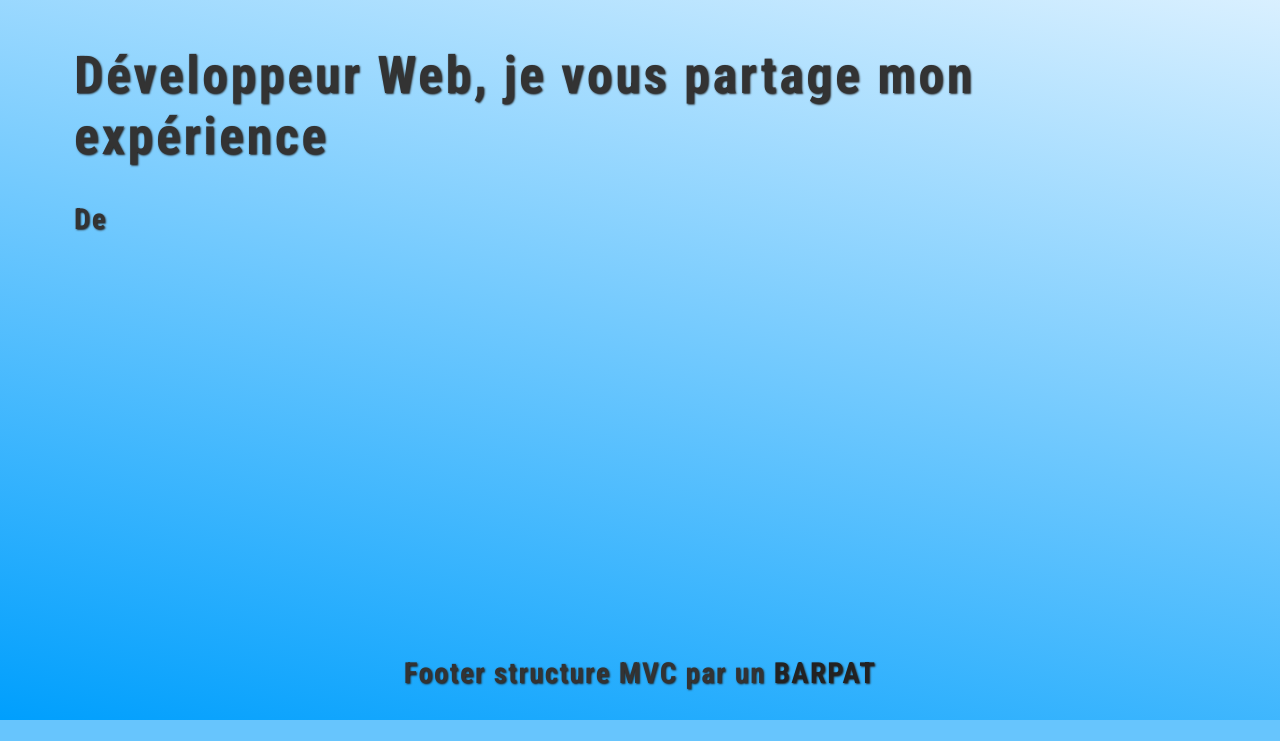
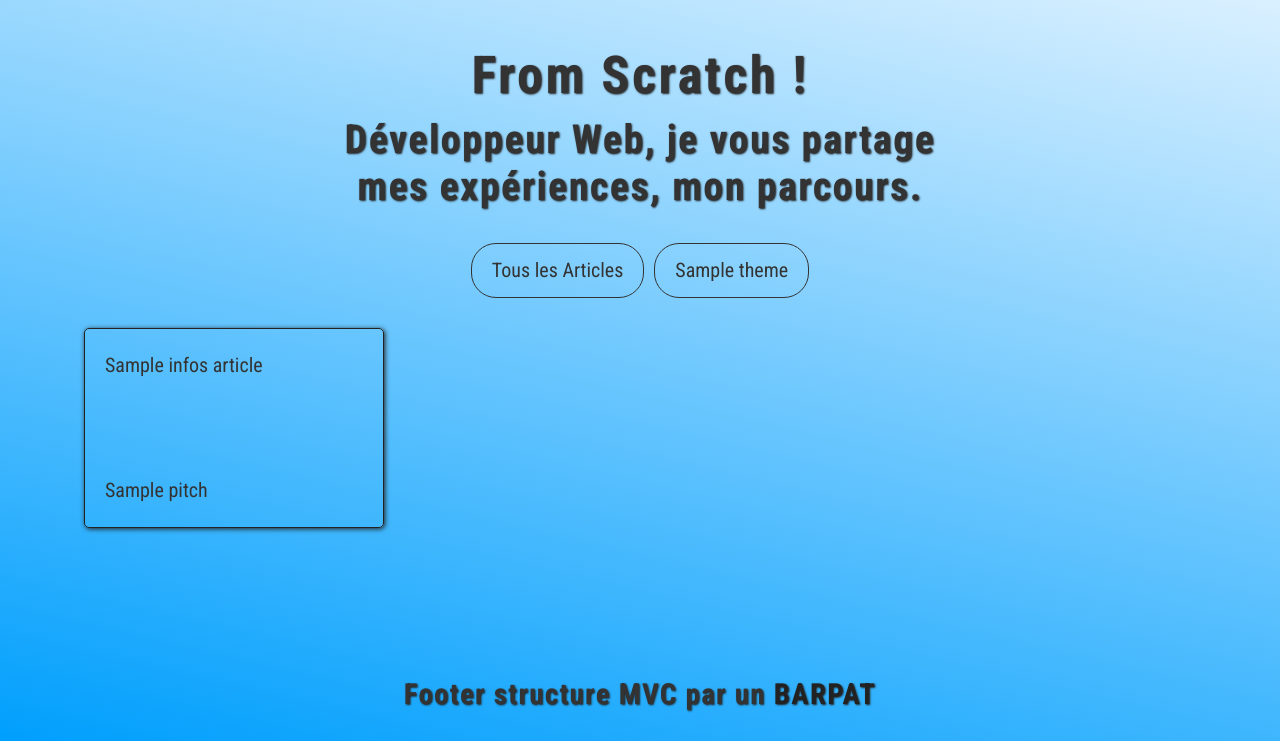
Before and after one commit to ChristopheC-83/blog_barpat, a PHP site: template views/pages/accueil.view.php in a window 1280 px wide. Shown: the part 80-821 px from the top of the page. Before the commit the page ends 800 px from the top, so only its background shows below. Run offline with PHP 8.4, Linux system fonts and the light colour scheme; the template is opened without the code that fills it: most values are stand-ins (such as "Sample title", 1, 10 or a date in 2020); some libraries are stand-ins or nearby versions.

Commit message:
MEP articles

```diff
--- /dev/null
+++ b/public/style/communs/_articleCard.scss
@@ -0,0 +1,27 @@
+.allCards{
+    display: flex;
+    margin: 20px 0;
+    gap: 5px;
+    flex-wrap: wrap;
+}
+
+.rocket{
+    background: linear-gradient(12deg, rgba(142,118,241,1) 0%, rgba(203,190,255,1) 100%);
+}
+
+
+
+.articleCard{
+    width: 300px;
+    height: 200px;
+    border : 1px solid $noir;
+    border-radius: 5px;
+    padding: 20px;
+    box-shadow: 1px 1px 5px $noir;
+    flex-shrink:0;
+    display: flex;
+    flex-direction: column;
+    justify-content: space-between;
+
+
+}
--- a/public/style/pages/_accueil.scss
+++ b/public/style/pages/_accueil.scss
@@ -1,2 +1,28 @@
 .accueil {
+  .intro {
+    width: 80%;
+    margin: 0 auto;
+    text-align: center;
+    h1{
+        margin-bottom: 10px;
+    }
+    h2{
+        margin-top: 10px;
+    }
+
+  }
+
+  .btnThemesContainer{
+    width: 100%;
+    @include flexMid;
+    flex-wrap: wrap;
+    gap: 10px;
+
 }
+
+.btnTheme{
+    padding: 10px 20px;
+    border : 1px solid #333;
+    border-radius: 25px;
+}
+}
--- a/public/style/style.css
+++ b/public/style/style.css
@@ -403,6 +403,55 @@ footer {
     top: 20%;
   }
 }
+.allCards {
+  display: flex;
+  margin: 20px 0;
+  gap: 5px;
+  flex-wrap: wrap;
+}
+
+.rocket {
+  background: linear-gradient(12deg, rgb(142, 118, 241) 0%, rgb(203, 190, 255) 100%);
+}
+
+.articleCard {
+  width: 300px;
+  height: 200px;
+  border: 1px solid #222;
+  border-radius: 5px;
+  padding: 20px;
+  box-shadow: 1px 1px 5px #222;
+  flex-shrink: 0;
+  display: flex;
+  flex-direction: column;
+  justify-content: space-between;
+}
+
+.accueil .intro {
+  width: 80%;
+  margin: 0 auto;
+  text-align: center;
+}
+.accueil .intro h1 {
+  margin-bottom: 10px;
+}
+.accueil .intro h2 {
+  margin-top: 10px;
+}
+.accueil .btnThemesContainer {
+  width: 100%;
+  display: flex;
+  justify-content: center;
+  align-items: center;
+  flex-wrap: wrap;
+  gap: 10px;
+}
+.accueil .btnTheme {
+  padding: 10px 20px;
+  border: 1px solid #333;
+  border-radius: 25px;
+}
+
 body {
   background: linear-gradient(13deg, rgb(0, 159, 253) 0%, rgb(234, 246, 255) 100%);
   color: #333;
--- a/public/style/style.scss
+++ b/public/style/style.scss
@@ -8,10 +8,8 @@
 @import "communs/overlay";
 @import "communs/alertes";
 @import "communs/dark_switch";
+@import "communs/articleCard";
 @import "pages/accueil";
-@import "pages/parcours";
-@import "pages/pense-betes";
-@import "pages/tricks";
 
 body {
   background: linear-gradient(13deg, rgba(0,159,253,1) 0%, rgba(234,246,255,1) 100%);
--- /dev/null
+++ b/views/commons/articleCard.php
@@ -0,0 +1,15 @@
+<div class="articleCard <?= $article['theme'] ?>">
+
+    <p class="titleCard">
+        <?= $article['titre'] ?>
+    </p>
+
+    <p class="pitchCard">
+        <?= $article['pitch'] ?>
+    </p>
+
+
+
+
+
+</div>
--- a/views/pages/accueil.view.php
+++ b/views/pages/accueil.view.php
@@ -1,12 +1,31 @@
 <div class="accueil container">
 
-   <h1>
-    Développeur Web, je vous partage mon expérience
+   <div class="intro">
+      <h1>From Scratch !</h1>
+      <h2>Développeur Web, je vous partage<br> mes expériences, mon parcours.</h2>
+   </div>
+   <div class="btnThemesContainer">
+      <div class="btnTheme">
+         <p>Tous les Articles</p>
+      </div>
+      <?php foreach ($themes as $theme) : ?>
+         <div class="btnTheme">
+            <p><?= $theme['theme']  ?></p>
+         </div>
+      <?php endforeach ?>
 
-   </h1>
-   <h3>De </h3>
+   </div>
+   <div class="container allCards">
 
 
+      <?php foreach ($infosArticles as $article) : ?>
+
+         <?php require("./views/commons/articleCard.php") ?>
+
+      <?php endforeach ?>
+
+
+   </div>
 
 
 </div>
```
Also changed, not shown: controllers/visiteur/visiteur.controller.php (+5 -36 lines), models/articles.model.php (+10 -1 lines), public/style/pages/_parcours.scss (deleted), public/style/pages/_pense-betes.scss (deleted), public/style/pages/_tricks.scss (deleted), 1 other file.
